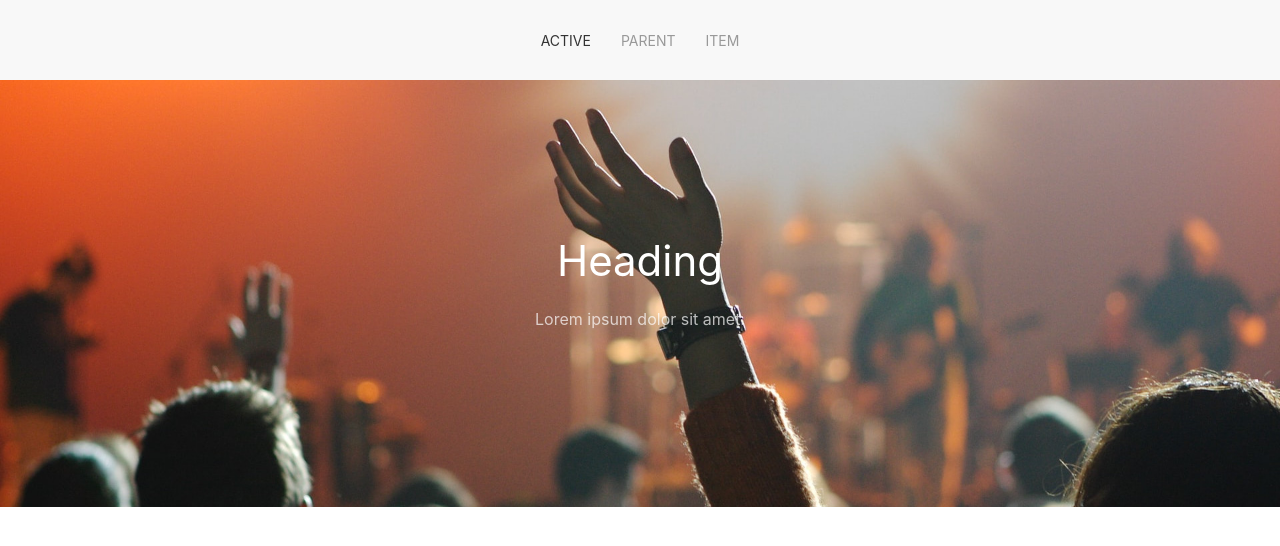
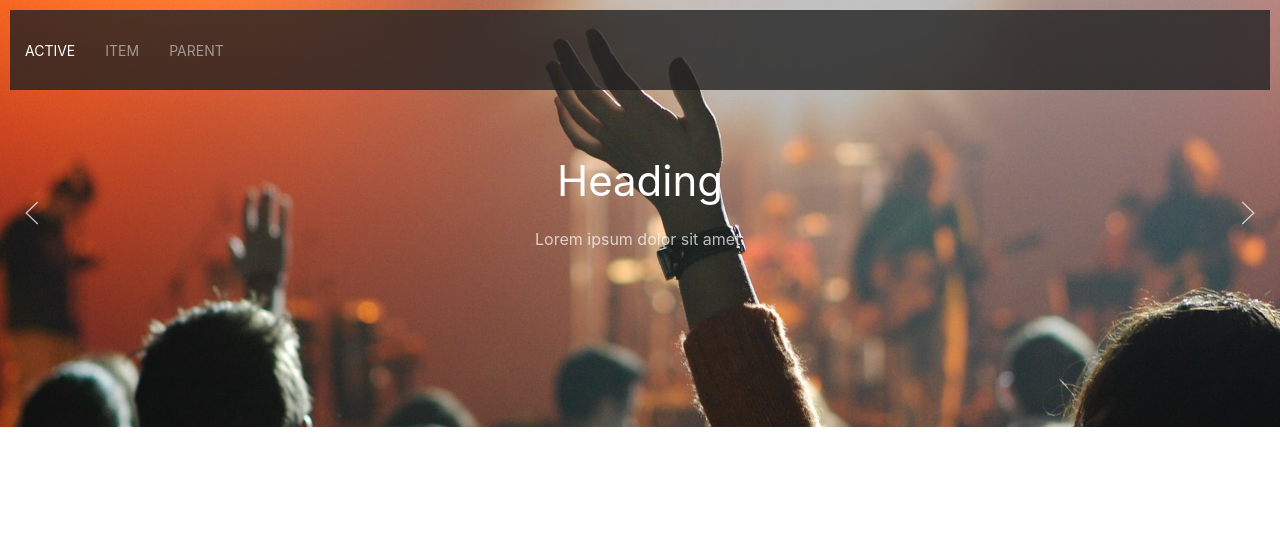
Before and after one commit to c3n7ly-commisions/quartz-purple, a plain HTML site: page index.html in a window 1280 px wide. Drawn offline with Linux system fonts and the light colour scheme.

Commit message:
Added navbar

```diff
--- a/index.html
+++ b/index.html
@@ -9,33 +9,6 @@
     <title>Quartz Purple</title>
   </head>
   <body>
-    <div
-      uk-sticky="sel-target: .uk-navbar-container; cls-active: uk-navbar-sticky; bottom: #transparent-sticky-navbar"
-    >
-      <nav
-        class="uk-navbar-container"
-        uk-navbar
-        style="position: relative; z-index: 980"
-      >
-        <div class="uk-navbar-center">
-          <ul class="uk-navbar-nav">
-            <li class="uk-active"><a href="#">Active</a></li>
-            <li>
-              <a href="#">Parent</a>
-              <div class="uk-navbar-dropdown">
-                <ul class="uk-nav uk-navbar-dropdown-nav">
-                  <li class="uk-active"><a href="#">Active</a></li>
-                  <li><a href="#">Item</a></li>
-                  <li><a href="#">Item</a></li>
-                </ul>
-              </div>
-            </li>
-            <li><a href="#">Item</a></li>
-          </ul>
-        </div>
-      </nav>
-    </div>
-
     <div>
       <div
         class="uk-position-relative uk-visible-toggle uk-light"
@@ -109,6 +82,33 @@
           </li>
         </ul>
 
+        <div
+          class="uk-position-top uk-overlay uk-overlay-primary uk-margin-small-top uk-margin-small-right uk-margin-small-left uk-padding-remove"
+        >
+          <nav class="uk-navbar-container uk-navbar-transparent" uk-navbar>
+            <div class="uk-navbar-left">
+              <ul class="uk-navbar-nav">
+                <li class="uk-active"><a href="#">Active</a></li>
+                <li><a href="#">Item</a></li>
+                <li>
+                  <a href="#">Parent</a>
+                  <div class="uk-navbar-dropdown">
+                    <ul class="uk-nav uk-navbar-dropdown-nav">
+                      <li class="uk-active"><a href="#">Active</a></li>
+                      <li><a href="#">Item</a></li>
+                      <li class="uk-nav-header">Header</li>
+                      <li><a href="#">Item</a></li>
+                      <li><a href="#">Item</a></li>
+                      <li class="uk-nav-divider"></li>
+                      <li><a href="#">Item</a></li>
+                    </ul>
+                  </div>
+                </li>
+              </ul>
+            </div>
+          </nav>
+        </div>
+
         <a
           class="uk-position-center-left uk-position-small uk-hidden-hover"
           href="#"
```
